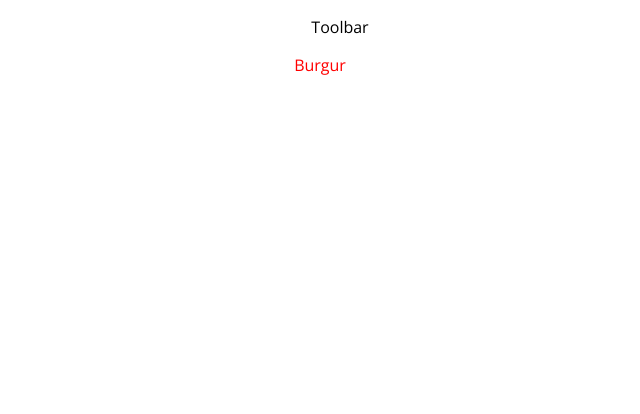
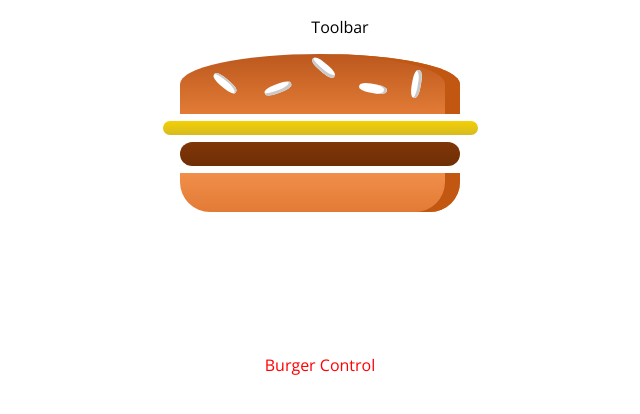
Before and after one commit to p-akash/burgerbuilderapp, a React (Create React App) app: page / in a window 1280 px wide. Shown: the top 414 px of the page, without its empty margins (320-960 px from the left). Built offline with nearby package versions, Linux system fonts and the light colour scheme.

Commit message:
burger done

```diff
--- /dev/null
+++ b/src/components/Burger/Burger.js
@@ -0,0 +1,15 @@
+import React from "react";
+import classes from "./Burger.module.css";
+import BurgerIngredient from "./BurgerIngredient/BurgerIngredient";
+const burger = props => {
+  return (
+    <div className={classes.Burger}>
+      <BurgerIngredient type="bread-top" />
+      <BurgerIngredient type="cheese" />
+      <BurgerIngredient type="meat" />
+      <BurgerIngredient type="bread-bottom" />
+    </div>
+  );
+};
+
+export default burger;
--- /dev/null
+++ b/src/components/Burger/Burger.module.css
@@ -0,0 +1,20 @@
+.Burger {
+  width: 100%;
+  margin: auto;
+  height: 250px;
+  text-align: center;
+  font-weight: bold;
+  font-size: 1.2rem;
+}
+@media (min-width: 1000px) and (min-height: 700px) {
+  .Burger {
+    width: 700px;
+    height: 500px;
+  }
+}
+@media (min-width: 500px) and (min-height: 400px) {
+  .Burger {
+    width: 350px;
+    height: 300px;
+  }
+}
--- a/src/components/Burger/BurgerIngredient/BurgerIngredient.js
+++ b/src/components/Burger/BurgerIngredient/BurgerIngredient.js
@@ -1,13 +1,13 @@
-import React from "react";
+import React, { Component } from "react";
 import PropTypes from "prop-types";
 import Classes from "./BurgerIngredient.module.css";
-class BurgurIngredient extends Component {
+class BurgerIngredient extends Component {
   state = {};
   render() {
     let ingredient = null;
     switch (this.props.type) {
       case "bread-bottom":
-        ingredient = <div className={Classes.BreadButtom} />;
+        ingredient = <div className={Classes.BreadBottom} />;
         break;
       case "bread-top":
         ingredient = (
@@ -35,7 +35,7 @@
     return ingredient;
   }
 }
-BurgurIngredient.propTypes = {
+BurgerIngredient.propTypes = {
   type: PropTypes.string.isRequired
 };
-export default BurgurIngredient;
+export default BurgerIngredient;
--- a/src/container/BurgerBuilder/BurgerBuilder.js
+++ b/src/container/BurgerBuilder/BurgerBuilder.js
@@ -1,10 +1,12 @@
 import React, { Component } from "react";
+import Burger from "../../components/Burger/Burger";
 class BurgerBuilder extends Component {
   state = {};
   render() {
     return (
       <React.Fragment>
-        <div>Burgur</div>
+        <Burger />
+        <div>Burger Control</div>
       </React.Fragment>
     );
   }
```
